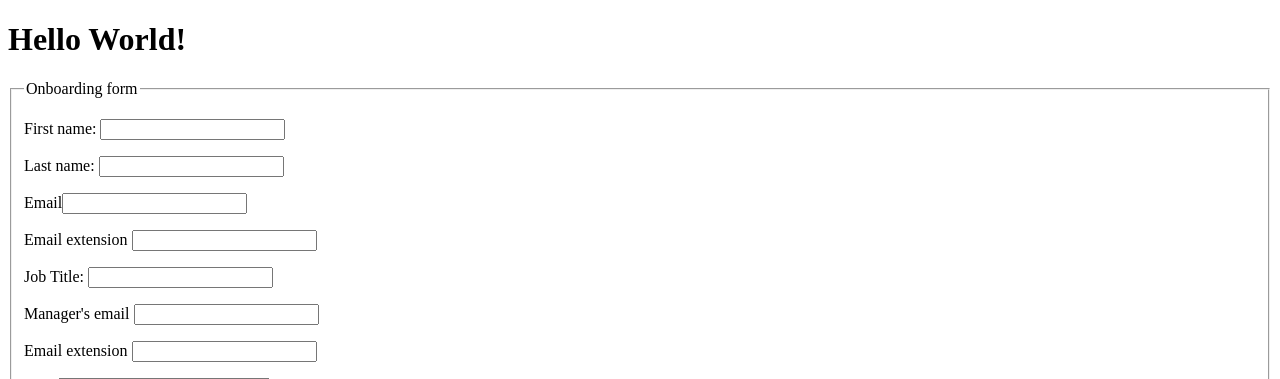
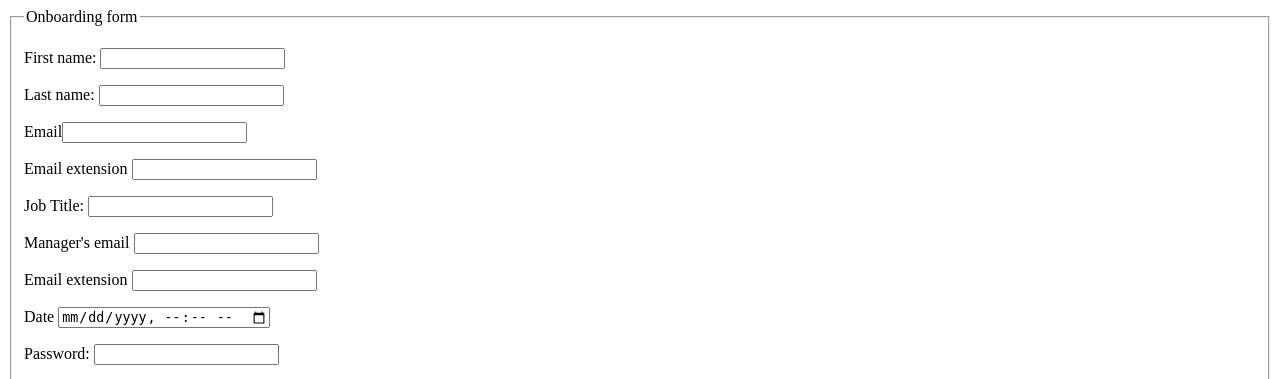
Before and after one commit to dillonko/ad_demo, a Flask app: page / in a window 1280 px wide. Shown: the top 379 px of the page. Run offline with Flask 2, Linux system fonts and the light colour scheme; some libraries are stand-ins or nearby versions.

Commit message:
removed hello world header and hi alert

```diff
--- a/templates/index.html
+++ b/templates/index.html
@@ -7,8 +7,6 @@
         <script src="{{ url_for('static', filename='js/main.js')}}"></script>
     </head>
     <body>
-        <h1>Hello World!</h1>
-
         <form method="post" action="/userdata/" id="form">
             <fieldset>
                 <legend>Onboarding form</legend>
```
